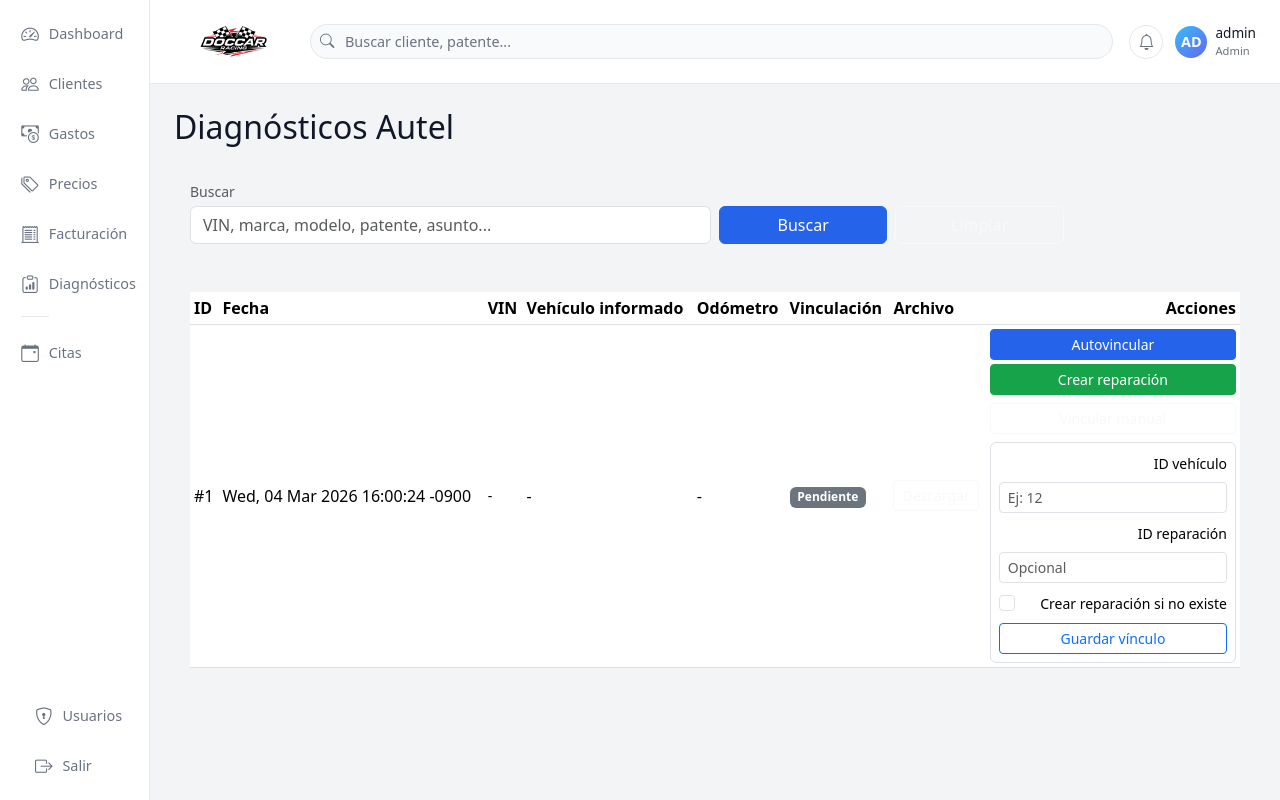
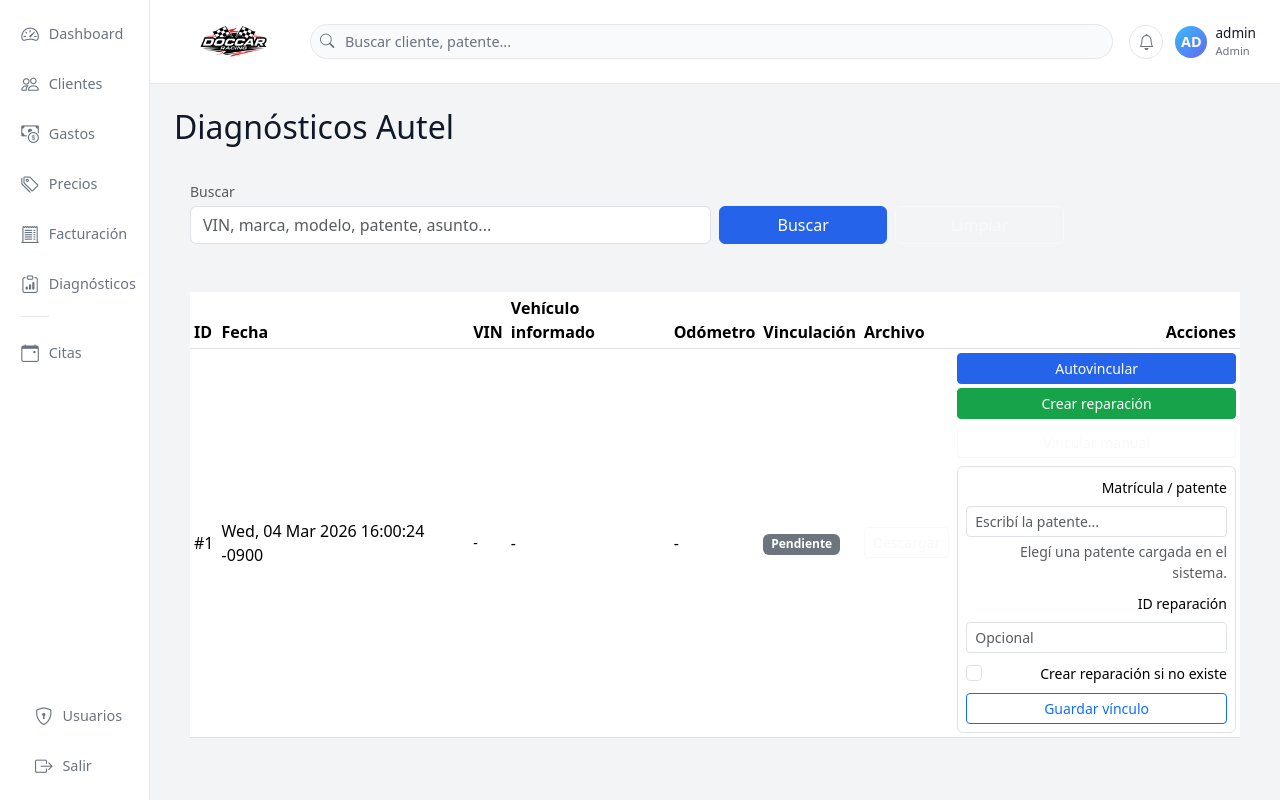
Before and after one commit to faculitterini/App-taller, a Flask app: page /diagnosticos in a window 1280 px wide, after a click on "Vincular manual". Run offline with Flask 3, Linux system fonts and the light colour scheme; a user stored in the database is signed in; data comes from the database, SQL or seed files in the repository.

Commit message:
Update diagnosticos autel

```diff
--- a/app.py
+++ b/app.py
@@ -934,9 +934,28 @@
 
     cur.execute(sql, params)
     rows = cur.fetchall()
-    con.close()
-
-    return render_template("diagnosticos.html", diagnosticos=rows, q=q)
+
+    # listado de vehículos para vinculación manual
+    cur.execute("""
+        SELECT
+            id,
+            patente,
+            marca,
+            modelo,
+            vin
+        FROM vehiculos
+        ORDER BY patente ASC, marca ASC, modelo ASC
+    """)
+    vehiculos_lookup = cur.fetchall()
+
+    con.close()
+
+    return render_template(
+        "diagnosticos.html",
+        diagnosticos=rows,
+        q=q,
+        vehiculos_lookup=vehiculos_lookup
+    )
 
 
 @app.route("/diagnosticos/<int:diag_id>/descargar")
--- a/templates/diagnosticos.html
+++ b/templates/diagnosticos.html
@@ -139,13 +139,32 @@
 
     <form method="post"
           action="{{ url_for('diagnostico_vincular_manual', diag_id=d['id']) }}"
-                                      class="mt-2 p-2 border rounded">
+          class="mt-2 p-2 border rounded diagnostico-manual-form">
+
         <div class="mb-2">
-                                        <label class="form-label small">ID vehículo</label>
-                                        <input type="number"
-                                               name="vehiculo_id"
-                                               class="form-control form-control-sm"
-                                               placeholder="Ej: 12">
+            <label class="form-label small">Matrícula / patente</label>
+
+            <input type="text"
+                   class="form-control form-control-sm patente-buscador"
+                   list="vehiculos-lista-{{ d['id'] }}"
+                   placeholder="Escribí la patente..."
+                   autocomplete="off">
+
+            <datalist id="vehiculos-lista-{{ d['id'] }}">
+                {% for v in vehiculos_lookup %}
+                    <option
+                        value="{{ v['patente'] or '' }}"
+                        data-id="{{ v['id'] }}"
+                        label="{{ (v['patente'] or '-') ~ ' - ' ~ (v['marca'] or '') ~ ' ' ~ (v['modelo'] or '') ~ (' | VIN: ' ~ v['vin'] if v['vin'] else '') }}">
+                    </option>
+                {% endfor %}
+            </datalist>
+
+            <input type="hidden" name="vehiculo_id" class="vehiculo-id-hidden">
+
+            <div class="form-text small">
+                Elegí una patente cargada en el sistema.
+            </div>
         </div>
 
         <div class="mb-2">
@@ -190,3 +209,49 @@
 </div>
 
 {% endblock %}
+
+{% block scripts %}
+{{ super() }}
+
+<script>
+document.addEventListener("DOMContentLoaded", function () {
+    const forms = document.querySelectorAll(".diagnostico-manual-form");
+
+    forms.forEach(form => {
+        const inputPatente = form.querySelector(".patente-buscador");
+        const hiddenVehiculoId = form.querySelector(".vehiculo-id-hidden");
+        const listId = inputPatente.getAttribute("list");
+        const dataList = document.getElementById(listId);
+
+        function actualizarVehiculoId() {
+            const valor = (inputPatente.value || "").trim().toUpperCase();
+            hiddenVehiculoId.value = "";
+
+            if (!dataList) return;
+
+            const opciones = dataList.querySelectorAll("option");
+            for (const op of opciones) {
+                const opValue = (op.value || "").trim().toUpperCase();
+                if (opValue === valor) {
+                    hiddenVehiculoId.value = op.dataset.id || "";
+                    break;
+                }
+            }
+        }
+
+        inputPatente.addEventListener("input", actualizarVehiculoId);
+        inputPatente.addEventListener("change", actualizarVehiculoId);
+
+        form.addEventListener("submit", function (e) {
+            actualizarVehiculoId();
+
+            if (!hiddenVehiculoId.value) {
+                e.preventDefault();
+                alert("Seleccioná una matrícula válida de la lista.");
+                inputPatente.focus();
+            }
+        });
+    });
+});
+</script>
+{% endblock %}
```
Lines whose indentation alone changed are shown as unchanged.
